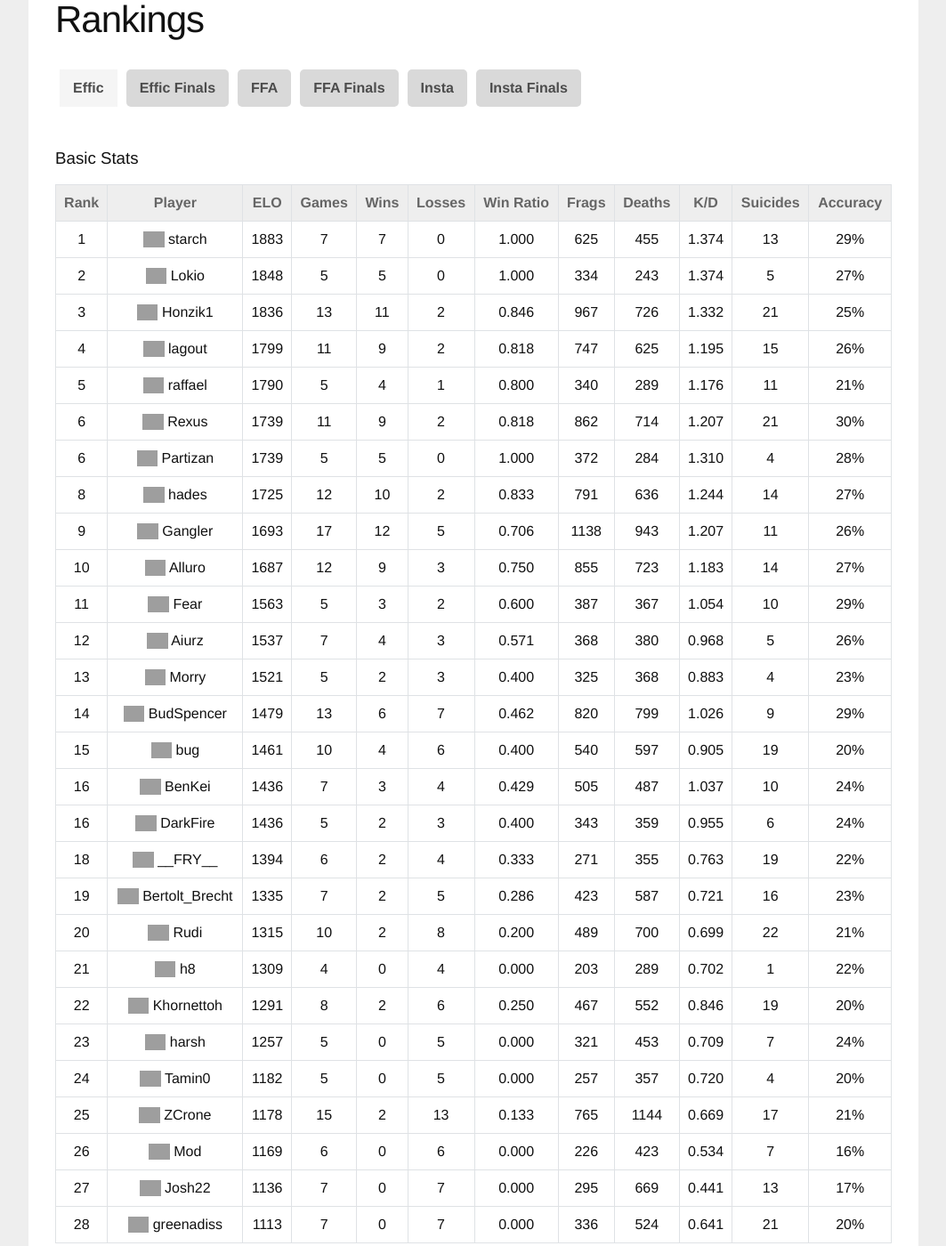
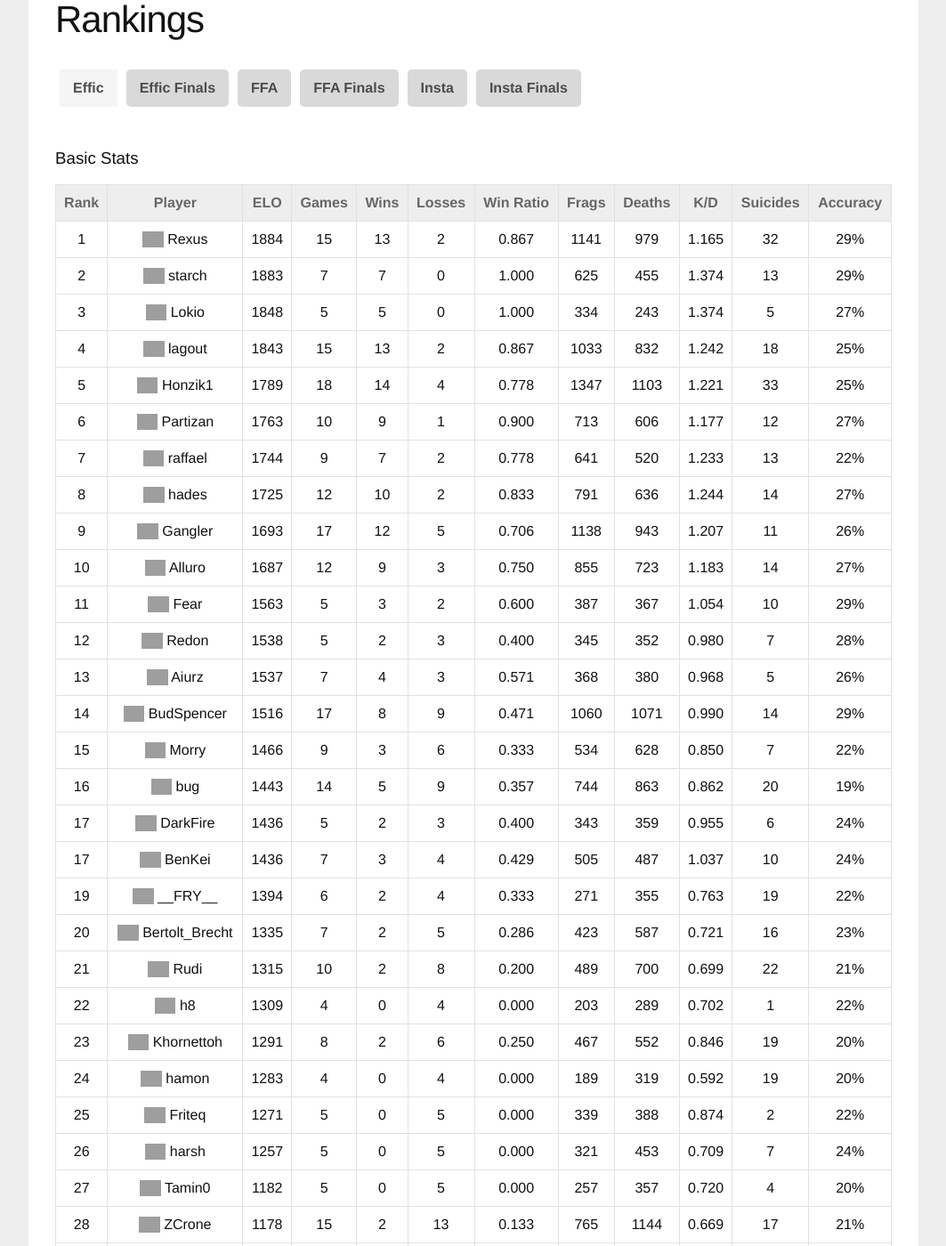
Before and after one commit to sauerduels/website, a Jekyll site: the page built from _rankings/effic_group.html, in a window 1280 px wide and 1400 px high, scrolled down 267 px. Shown: the whole window at 89% size, without its empty margins (108-1171 px from the left). Built offline with Jekyll 4.4.1, drawn with Linux system fonts in a browser that asks for light colours; some of the changed text lies outside the part shown; grey boxes are pictures that could not be loaded.

Commit message:
Update rankings afte SD10

```diff
--- a/_rankings/effic_group.html
+++ b/_rankings/effic_group.html
@@ -13,43 +13,43 @@ section: Effic
 
 
         <tr>
-          <td>1</td><td class="left-align"><img class="flag" src="http://sauerduels.me/images/us.png" /> starch</td><td>1883</td><td>7</td><td>7</td><td>0</td><td>1.000</td><td>625</td><td>455</td><td>1.374</td><td>13</td><td>29%</td>
+          <td>1</td><td class="left-align"><img class="flag" src="http://sauerduels.me/images/gb.png" /> Rexus</td><td>1884</td><td>15</td><td>13</td><td>2</td><td>0.867</td><td>1141</td><td>979</td><td>1.165</td><td>32</td><td>29%</td>
         </tr>
 
 
 
         <tr>
-          <td>2</td><td class="left-align"><img class="flag" src="http://sauerduels.me/images/us.png" /> Lokio</td><td>1848</td><td>5</td><td>5</td><td>0</td><td>1.000</td><td>334</td><td>243</td><td>1.374</td><td>5</td><td>27%</td>
+          <td>2</td><td class="left-align"><img class="flag" src="http://sauerduels.me/images/us.png" /> starch</td><td>1883</td><td>7</td><td>7</td><td>0</td><td>1.000</td><td>625</td><td>455</td><td>1.374</td><td>13</td><td>29%</td>
         </tr>
 
 
 
         <tr>
-          <td>3</td><td class="left-align"><img class="flag" src="http://sauerduels.me/images/cz.png" /> Honzik1</td><td>1836</td><td>13</td><td>11</td><td>2</td><td>0.846</td><td>967</td><td>726</td><td>1.332</td><td>21</td><td>25%</td>
+          <td>3</td><td class="left-align"><img class="flag" src="http://sauerduels.me/images/us.png" /> Lokio</td><td>1848</td><td>5</td><td>5</td><td>0</td><td>1.000</td><td>334</td><td>243</td><td>1.374</td><td>5</td><td>27%</td>
         </tr>
 
 
 
         <tr>
-          <td>4</td><td class="left-align"><img class="flag" src="http://sauerduels.me/images/fr.png" /> lagout</td><td>1799</td><td>11</td><td>9</td><td>2</td><td>0.818</td><td>747</td><td>625</td><td>1.195</td><td>15</td><td>26%</td>
+          <td>4</td><td class="left-align"><img class="flag" src="http://sauerduels.me/images/fr.png" /> lagout</td><td>1843</td><td>15</td><td>13</td><td>2</td><td>0.867</td><td>1033</td><td>832</td><td>1.242</td><td>18</td><td>25%</td>
         </tr>
 
 
 
         <tr>
-          <td>5</td><td class="left-align"><img class="flag" src="http://sauerduels.me/images/ba.png" /> raffael</td><td>1790</td><td>5</td><td>4</td><td>1</td><td>0.800</td><td>340</td><td>289</td><td>1.176</td><td>11</td><td>21%</td>
+          <td>5</td><td class="left-align"><img class="flag" src="http://sauerduels.me/images/cz.png" /> Honzik1</td><td>1789</td><td>18</td><td>14</td><td>4</td><td>0.778</td><td>1347</td><td>1103</td><td>1.221</td><td>33</td><td>25%</td>
         </tr>
 
 
 
         <tr>
-          <td>6</td><td class="left-align"><img class="flag" src="http://sauerduels.me/images/gb.png" /> Rexus</td><td>1739</td><td>11</td><td>9</td><td>2</td><td>0.818</td><td>862</td><td>714</td><td>1.207</td><td>21</td><td>30%</td>
+          <td>6</td><td class="left-align"><img class="flag" src="http://sauerduels.me/images/rs.png" /> Partizan</td><td>1763</td><td>10</td><td>9</td><td>1</td><td>0.900</td><td>713</td><td>606</td><td>1.177</td><td>12</td><td>27%</td>
         </tr>
 
 
 
         <tr>
-          <td>6</td><td class="left-align"><img class="flag" src="http://sauerduels.me/images/rs.png" /> Partizan</td><td>1739</td><td>5</td><td>5</td><td>0</td><td>1.000</td><td>372</td><td>284</td><td>1.310</td><td>4</td><td>28%</td>
+          <td>7</td><td class="left-align"><img class="flag" src="http://sauerduels.me/images/ba.png" /> raffael</td><td>1744</td><td>9</td><td>7</td><td>2</td><td>0.778</td><td>641</td><td>520</td><td>1.233</td><td>13</td><td>22%</td>
         </tr>
 
 
@@ -79,103 +79,121 @@ section: Effic
 
 
         <tr>
-          <td>12</td><td class="left-align"><img class="flag" src="http://sauerduels.me/images/ch.png" /> Aiurz</td><td>1537</td><td>7</td><td>4</td><td>3</td><td>0.571</td><td>368</td><td>380</td><td>0.968</td><td>5</td><td>26%</td>
+          <td>12</td><td class="left-align"><img class="flag" src="http://sauerduels.me/images/nl.png" /> Redon</td><td>1538</td><td>5</td><td>2</td><td>3</td><td>0.400</td><td>345</td><td>352</td><td>0.980</td><td>7</td><td>28%</td>
         </tr>
 
 
 
         <tr>
-          <td>13</td><td class="left-align"><img class="flag" src="http://sauerduels.me/images/ru.png" /> Morry</td><td>1521</td><td>5</td><td>2</td><td>3</td><td>0.400</td><td>325</td><td>368</td><td>0.883</td><td>4</td><td>23%</td>
+          <td>13</td><td class="left-align"><img class="flag" src="http://sauerduels.me/images/ch.png" /> Aiurz</td><td>1537</td><td>7</td><td>4</td><td>3</td><td>0.571</td><td>368</td><td>380</td><td>0.968</td><td>5</td><td>26%</td>
         </tr>
 
 
 
         <tr>
-          <td>14</td><td class="left-align"><img class="flag" src="http://sauerduels.me/images/de.png" /> BudSpencer</td><td>1479</td><td>13</td><td>6</td><td>7</td><td>0.462</td><td>820</td><td>799</td><td>1.026</td><td>9</td><td>29%</td>
+          <td>14</td><td class="left-align"><img class="flag" src="http://sauerduels.me/images/de.png" /> BudSpencer</td><td>1516</td><td>17</td><td>8</td><td>9</td><td>0.471</td><td>1060</td><td>1071</td><td>0.990</td><td>14</td><td>29%</td>
         </tr>
 
 
 
         <tr>
-          <td>15</td><td class="left-align"><img class="flag" src="http://sauerduels.me/images/il.png" /> bug</td><td>1461</td><td>10</td><td>4</td><td>6</td><td>0.400</td><td>540</td><td>597</td><td>0.905</td><td>19</td><td>20%</td>
+          <td>15</td><td class="left-align"><img class="flag" src="http://sauerduels.me/images/ru.png" /> Morry</td><td>1466</td><td>9</td><td>3</td><td>6</td><td>0.333</td><td>534</td><td>628</td><td>0.850</td><td>7</td><td>22%</td>
         </tr>
 
 
 
         <tr>
-          <td>16</td><td class="left-align"><img class="flag" src="http://sauerduels.me/images/nl.png" /> BenKei</td><td>1436</td><td>7</td><td>3</td><td>4</td><td>0.429</td><td>505</td><td>487</td><td>1.037</td><td>10</td><td>24%</td>
+          <td>16</td><td class="left-align"><img class="flag" src="http://sauerduels.me/images/il.png" /> bug</td><td>1443</td><td>14</td><td>5</td><td>9</td><td>0.357</td><td>744</td><td>863</td><td>0.862</td><td>20</td><td>19%</td>
         </tr>
 
 
 
         <tr>
-          <td>16</td><td class="left-align"><img class="flag" src="http://sauerduels.me/images/us.png" /> DarkFire</td><td>1436</td><td>5</td><td>2</td><td>3</td><td>0.400</td><td>343</td><td>359</td><td>0.955</td><td>6</td><td>24%</td>
+          <td>17</td><td class="left-align"><img class="flag" src="http://sauerduels.me/images/us.png" /> DarkFire</td><td>1436</td><td>5</td><td>2</td><td>3</td><td>0.400</td><td>343</td><td>359</td><td>0.955</td><td>6</td><td>24%</td>
         </tr>
 
 
 
         <tr>
-          <td>18</td><td class="left-align"><img class="flag" src="http://sauerduels.me/images/ru.png" /> __FRY__</td><td>1394</td><td>6</td><td>2</td><td>4</td><td>0.333</td><td>271</td><td>355</td><td>0.763</td><td>19</td><td>22%</td>
+          <td>17</td><td class="left-align"><img class="flag" src="http://sauerduels.me/images/nl.png" /> BenKei</td><td>1436</td><td>7</td><td>3</td><td>4</td><td>0.429</td><td>505</td><td>487</td><td>1.037</td><td>10</td><td>24%</td>
         </tr>
 
 
 
         <tr>
-          <td>19</td><td class="left-align"><img class="flag" src="http://sauerduels.me/images/gb.png" /> Bertolt_Brecht</td><td>1335</td><td>7</td><td>2</td><td>5</td><td>0.286</td><td>423</td><td>587</td><td>0.721</td><td>16</td><td>23%</td>
+          <td>19</td><td class="left-align"><img class="flag" src="http://sauerduels.me/images/ru.png" /> __FRY__</td><td>1394</td><td>6</td><td>2</td><td>4</td><td>0.333</td><td>271</td><td>355</td><td>0.763</td><td>19</td><td>22%</td>
         </tr>
 
 
 
         <tr>
-          <td>20</td><td class="left-align"><img class="flag" src="http://sauerduels.me/images/za.png" /> Rudi</td><td>1315</td><td>10</td><td>2</td><td>8</td><td>0.200</td><td>489</td><td>700</td><td>0.699</td><td>22</td><td>21%</td>
+          <td>20</td><td class="left-align"><img class="flag" src="http://sauerduels.me/images/gb.png" /> Bertolt_Brecht</td><td>1335</td><td>7</td><td>2</td><td>5</td><td>0.286</td><td>423</td><td>587</td><td>0.721</td><td>16</td><td>23%</td>
         </tr>
 
 
 
         <tr>
-          <td>21</td><td class="left-align"><img class="flag" src="http://sauerduels.me/images/in.png" /> h8</td><td>1309</td><td>4</td><td>0</td><td>4</td><td>0.000</td><td>203</td><td>289</td><td>0.702</td><td>1</td><td>22%</td>
+          <td>21</td><td class="left-align"><img class="flag" src="http://sauerduels.me/images/za.png" /> Rudi</td><td>1315</td><td>10</td><td>2</td><td>8</td><td>0.200</td><td>489</td><td>700</td><td>0.699</td><td>22</td><td>21%</td>
         </tr>
 
 
 
         <tr>
-          <td>22</td><td class="left-align"><img class="flag" src="http://sauerduels.me/images/fr.png" /> Khornettoh</td><td>1291</td><td>8</td><td>2</td><td>6</td><td>0.250</td><td>467</td><td>552</td><td>0.846</td><td>19</td><td>20%</td>
+          <td>22</td><td class="left-align"><img class="flag" src="http://sauerduels.me/images/in.png" /> h8</td><td>1309</td><td>4</td><td>0</td><td>4</td><td>0.000</td><td>203</td><td>289</td><td>0.702</td><td>1</td><td>22%</td>
         </tr>
 
 
 
         <tr>
-          <td>23</td><td class="left-align"><img class="flag" src="http://sauerduels.me/images/us.png" /> harsh</td><td>1257</td><td>5</td><td>0</td><td>5</td><td>0.000</td><td>321</td><td>453</td><td>0.709</td><td>7</td><td>24%</td>
+          <td>23</td><td class="left-align"><img class="flag" src="http://sauerduels.me/images/fr.png" /> Khornettoh</td><td>1291</td><td>8</td><td>2</td><td>6</td><td>0.250</td><td>467</td><td>552</td><td>0.846</td><td>19</td><td>20%</td>
         </tr>
 
 
 
         <tr>
-          <td>24</td><td class="left-align"><img class="flag" src="http://sauerduels.me/images/de.png" /> Tamin0</td><td>1182</td><td>5</td><td>0</td><td>5</td><td>0.000</td><td>257</td><td>357</td><td>0.720</td><td>4</td><td>20%</td>
+          <td>24</td><td class="left-align"><img class="flag" src="http://sauerduels.me/images/de.png" /> hamon</td><td>1283</td><td>4</td><td>0</td><td>4</td><td>0.000</td><td>189</td><td>319</td><td>0.592</td><td>19</td><td>20%</td>
         </tr>
 
 
 
         <tr>
-          <td>25</td><td class="left-align"><img class="flag" src="http://sauerduels.me/images/fr.png" /> ZCrone</td><td>1178</td><td>15</td><td>2</td><td>13</td><td>0.133</td><td>765</td><td>1144</td><td>0.669</td><td>17</td><td>21%</td>
+          <td>25</td><td class="left-align"><img class="flag" src="http://sauerduels.me/images/pl.png" /> Friteq</td><td>1271</td><td>5</td><td>0</td><td>5</td><td>0.000</td><td>339</td><td>388</td><td>0.874</td><td>2</td><td>22%</td>
         </tr>
 
 
 
         <tr>
-          <td>26</td><td class="left-align"><img class="flag" src="http://sauerduels.me/images/de.png" /> Mod</td><td>1169</td><td>6</td><td>0</td><td>6</td><td>0.000</td><td>226</td><td>423</td><td>0.534</td><td>7</td><td>16%</td>
+          <td>26</td><td class="left-align"><img class="flag" src="http://sauerduels.me/images/us.png" /> harsh</td><td>1257</td><td>5</td><td>0</td><td>5</td><td>0.000</td><td>321</td><td>453</td><td>0.709</td><td>7</td><td>24%</td>
         </tr>
 
 
 
         <tr>
-          <td>27</td><td class="left-align"><img class="flag" src="http://sauerduels.me/images/gb.png" /> Josh22</td><td>1136</td><td>7</td><td>0</td><td>7</td><td>0.000</td><td>295</td><td>669</td><td>0.441</td><td>13</td><td>17%</td>
+          <td>27</td><td class="left-align"><img class="flag" src="http://sauerduels.me/images/de.png" /> Tamin0</td><td>1182</td><td>5</td><td>0</td><td>5</td><td>0.000</td><td>257</td><td>357</td><td>0.720</td><td>4</td><td>20%</td>
         </tr>
 
 
 
         <tr>
-          <td>28</td><td class="left-align"><img class="flag" src="http://sauerduels.me/images/ua.png" /> greenadiss</td><td>1113</td><td>7</td><td>0</td><td>7</td><td>0.000</td><td>336</td><td>524</td><td>0.641</td><td>21</td><td>20%</td>
+          <td>28</td><td class="left-align"><img class="flag" src="http://sauerduels.me/images/fr.png" /> ZCrone</td><td>1178</td><td>15</td><td>2</td><td>13</td><td>0.133</td><td>765</td><td>1144</td><td>0.669</td><td>17</td><td>21%</td>
+        </tr>
+
+
+
+        <tr>
+          <td>29</td><td class="left-align"><img class="flag" src="http://sauerduels.me/images/de.png" /> Mod</td><td>1169</td><td>6</td><td>0</td><td>6</td><td>0.000</td><td>226</td><td>423</td><td>0.534</td><td>7</td><td>16%</td>
+        </tr>
+
+
+
+        <tr>
+          <td>30</td><td class="left-align"><img class="flag" src="http://sauerduels.me/images/gb.png" /> Josh22</td><td>1136</td><td>7</td><td>0</td><td>7</td><td>0.000</td><td>295</td><td>669</td><td>0.441</td><td>13</td><td>17%</td>
+        </tr>
+
+
+
+        <tr>
+          <td>31</td><td class="left-align"><img class="flag" src="http://sauerduels.me/images/ua.png" /> greenadiss</td><td>1113</td><td>7</td><td>0</td><td>7</td><td>0.000</td><td>336</td><td>524</td><td>0.641</td><td>21</td><td>20%</td>
         </tr>
 
 
@@ -183,7 +201,7 @@ section: Effic
 </table>
 <br />
 <h3>Weapon Stats</h3>
-<table class="sortable">
+<table>
   <thead>
     <tr>
       <th>Rank</th>
@@ -204,6 +222,17 @@ section: Effic
         <tr>
 
             <td>1</td>
+            <td class="left-align"><img class="flag" src="http://sauerduels.me/images/gb.png" /> Rexus</td>
+            <td>29%</td>
+            <td>23%</td><td>26%</td><td>34%</td><td>43%</td><td>06%</td><td>00%</td>
+
+        </tr>
+
+
+
+        <tr>
+
+            <td>2</td>
             <td class="left-align"><img class="flag" src="http://sauerduels.me/images/us.png" /> starch</td>
             <td>29%</td>
             <td>34%</td><td>27%</td><td>33%</td><td>42%</td><td>06%</td><td>00%</td>
@@ -214,7 +243,7 @@ section: Effic
 
         <tr>
 
-            <td>2</td>
+            <td>3</td>
             <td class="left-align"><img class="flag" src="http://sauerduels.me/images/us.png" /> Lokio</td>
             <td>27%</td>
             <td>27%</td><td>26%</td><td>29%</td><td>47%</td><td>11%</td><td>00%</td>
@@ -225,21 +254,10 @@ section: Effic
 
         <tr>
 
-            <td>3</td>
-            <td class="left-align"><img class="flag" src="http://sauerduels.me/images/cz.png" /> Honzik1</td>
-            <td>25%</td>
-            <td>19%</td><td>24%</td><td>32%</td><td>42%</td><td>08%</td><td>00%</td>
-
-        </tr>
-
-
-
-        <tr>
-
             <td>4</td>
             <td class="left-align"><img class="flag" src="http://sauerduels.me/images/fr.png" /> lagout</td>
-            <td>26%</td>
-            <td>30%</td><td>24%</td><td>28%</td><td>41%</td><td>06%</td><td>00%</td>
+            <td>25%</td>
+            <td>29%</td><td>25%</td><td>28%</td><td>41%</td><td>07%</td><td>00%</td>
 
         </tr>
 
@@ -248,20 +266,9 @@ section: Effic
         <tr>
 
             <td>5</td>
-            <td class="left-align"><img class="flag" src="http://sauerduels.me/images/ba.png" /> raffael</td>
-            <td>21%</td>
-            <td>22%</td><td>24%</td><td>26%</td><td>36%</td><td>06%</td><td>00%</td>
-
-        </tr>
-
-
-
-        <tr>
-
-            <td>6</td>
-            <td class="left-align"><img class="flag" src="http://sauerduels.me/images/gb.png" /> Rexus</td>
-            <td>30%</td>
-            <td>23%</td><td>26%</td><td>35%</td><td>41%</td><td>04%</td><td>00%</td>
+            <td class="left-align"><img class="flag" src="http://sauerduels.me/images/cz.png" /> Honzik1</td>
+            <td>25%</td>
+            <td>18%</td><td>24%</td><td>32%</td><td>42%</td><td>07%</td><td>00%</td>
 
         </tr>
 
@@ -271,8 +278,19 @@ section: Effic
 
             <td>6</td>
             <td class="left-align"><img class="flag" src="http://sauerduels.me/images/rs.png" /> Partizan</td>
-            <td>28%</td>
-            <td>27%</td><td>25%</td><td>31%</td><td>37%</td><td>02%</td><td>00%</td>
+            <td>27%</td>
+            <td>30%</td><td>24%</td><td>30%</td><td>38%</td><td>06%</td><td>00%</td>
+
+        </tr>
+
+
+
+        <tr>
+
+            <td>7</td>
+            <td class="left-align"><img class="flag" src="http://sauerduels.me/images/ba.png" /> raffael</td>
+            <td>22%</td>
+            <td>20%</td><td>24%</td><td>24%</td><td>43%</td><td>05%</td><td>00%</td>
 
         </tr>
 
@@ -325,9 +343,9 @@ section: Effic
         <tr>
 
             <td>12</td>
-            <td class="left-align"><img class="flag" src="http://sauerduels.me/images/ch.png" /> Aiurz</td>
-            <td>26%</td>
-            <td>20%</td><td>24%</td><td>25%</td><td>35%</td><td>04%</td><td>00%</td>
+            <td class="left-align"><img class="flag" src="http://sauerduels.me/images/nl.png" /> Redon</td>
+            <td>28%</td>
+            <td>29%</td><td>28%</td><td>26%</td><td>39%</td><td>03%</td><td>00%</td>
 
         </tr>
 
@@ -336,9 +354,9 @@ section: Effic
         <tr>
 
             <td>13</td>
-            <td class="left-align"><img class="flag" src="http://sauerduels.me/images/ru.png" /> Morry</td>
-            <td>23%</td>
-            <td>19%</td><td>22%</td><td>22%</td><td>38%</td><td>07%</td><td>00%</td>
+            <td class="left-align"><img class="flag" src="http://sauerduels.me/images/ch.png" /> Aiurz</td>
+            <td>26%</td>
+            <td>20%</td><td>24%</td><td>25%</td><td>35%</td><td>04%</td><td>00%</td>
 
         </tr>
 
@@ -358,9 +376,9 @@ section: Effic
         <tr>
 
             <td>15</td>
-            <td class="left-align"><img class="flag" src="http://sauerduels.me/images/il.png" /> bug</td>
-            <td>20%</td>
-            <td>18%</td><td>16%</td><td>26%</td><td>23%</td><td>04%</td><td>00%</td>
+            <td class="left-align"><img class="flag" src="http://sauerduels.me/images/ru.png" /> Morry</td>
+            <td>22%</td>
+            <td>20%</td><td>21%</td><td>20%</td><td>35%</td><td>08%</td><td>00%</td>
 
         </tr>
 
@@ -369,6 +387,28 @@ section: Effic
         <tr>
 
             <td>16</td>
+            <td class="left-align"><img class="flag" src="http://sauerduels.me/images/il.png" /> bug</td>
+            <td>19%</td>
+            <td>17%</td><td>15%</td><td>23%</td><td>26%</td><td>05%</td><td>00%</td>
+
+        </tr>
+
+
+
+        <tr>
+
+            <td>17</td>
+            <td class="left-align"><img class="flag" src="http://sauerduels.me/images/us.png" /> DarkFire</td>
+            <td>24%</td>
+            <td>29%</td><td>18%</td><td>27%</td><td>35%</td><td>14%</td><td>00%</td>
+
+        </tr>
+
+
+
+        <tr>
+
+            <td>17</td>
             <td class="left-align"><img class="flag" src="http://sauerduels.me/images/nl.png" /> BenKei</td>
             <td>24%</td>
             <td>26%</td><td>23%</td><td>25%</td><td>31%</td><td>06%</td><td>00%</td>
@@ -379,18 +419,7 @@ section: Effic
 
         <tr>
 
-            <td>16</td>
-            <td class="left-align"><img class="flag" src="http://sauerduels.me/images/us.png" /> DarkFire</td>
-            <td>24%</td>
-            <td>29%</td><td>18%</td><td>27%</td><td>35%</td><td>14%</td><td>00%</td>
-
-        </tr>
-
-
-
-        <tr>
-
-            <td>18</td>
+            <td>19</td>
             <td class="left-align"><img class="flag" src="http://sauerduels.me/images/ru.png" /> __FRY__</td>
             <td>22%</td>
             <td>20%</td><td>15%</td><td>27%</td><td>31%</td><td>07%</td><td>00%</td>
@@ -401,7 +430,7 @@ section: Effic
 
         <tr>
 
-            <td>19</td>
+            <td>20</td>
             <td class="left-align"><img class="flag" src="http://sauerduels.me/images/gb.png" /> Bertolt_Brecht</td>
             <td>23%</td>
             <td>23%</td><td>16%</td><td>33%</td><td>34%</td><td>03%</td><td>00%</td>
@@ -423,7 +452,7 @@ section: Effic
 
         <tr>
 
-            <td>21</td>
+            <td>22</td>
             <td class="left-align"><img class="flag" src="http://sauerduels.me/images/in.png" /> h8</td>
             <td>22%</td>
             <td>22%</td><td>19%</td><td>24%</td><td>34%</td><td>07%</td><td>00%</td>
@@ -445,7 +474,29 @@ section: Effic
 
         <tr>
 
-            <td>23</td>
+            <td>24</td>
+            <td class="left-align"><img class="flag" src="http://sauerduels.me/images/de.png" /> hamon</td>
+            <td>20%</td>
+            <td>16%</td><td>16%</td><td>26%</td><td>27%</td><td>07%</td><td>00%</td>
+
+        </tr>
+
+
+
+        <tr>
+
+            <td>25</td>
+            <td class="left-align"><img class="flag" src="http://sauerduels.me/images/pl.png" /> Friteq</td>
+            <td>22%</td>
+            <td>17%</td><td>22%</td><td>23%</td><td>30%</td><td>07%</td><td>00%</td>
+
+        </tr>
+
+
+
+        <tr>
+
+            <td>26</td>
             <td class="left-align"><img class="flag" src="http://sauerduels.me/images/us.png" /> harsh</td>
             <td>24%</td>
             <td>17%</td><td>23%</td><td>28%</td><td>30%</td><td>02%</td><td>00%</td>
@@ -456,7 +507,7 @@ section: Effic
 
         <tr>
 
-            <td>24</td>
+            <td>27</td>
             <td class="left-align"><img class="flag" src="http://sauerduels.me/images/de.png" /> Tamin0</td>
             <td>20%</td>
             <td>16%</td><td>18%</td><td>24%</td><td>30%</td><td>00%</td><td>00%</td>
@@ -478,7 +529,7 @@ section: Effic
 
         <tr>
 
-            <td>26</td>
+            <td>29</td>
             <td class="left-align"><img class="flag" src="http://sauerduels.me/images/de.png" /> Mod</td>
             <td>16%</td>
             <td>11%</td><td>13%</td><td>23%</td><td>19%</td><td>06%</td><td>00%</td>
```
Also changed, not shown: other parts of _rankings/effic_group.html (+5 -5 lines), _rankings/effic_finals.html (+50 -16 lines).
